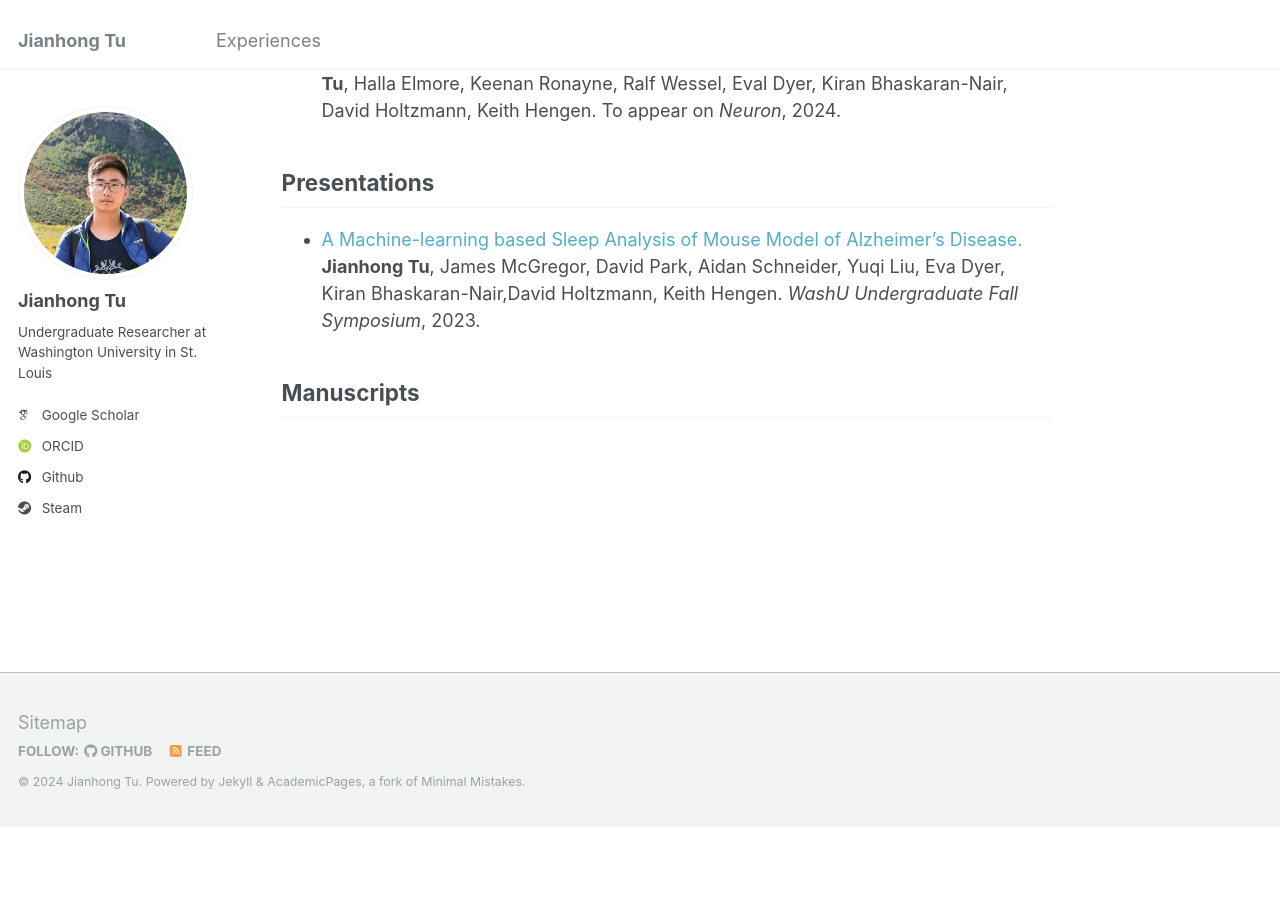
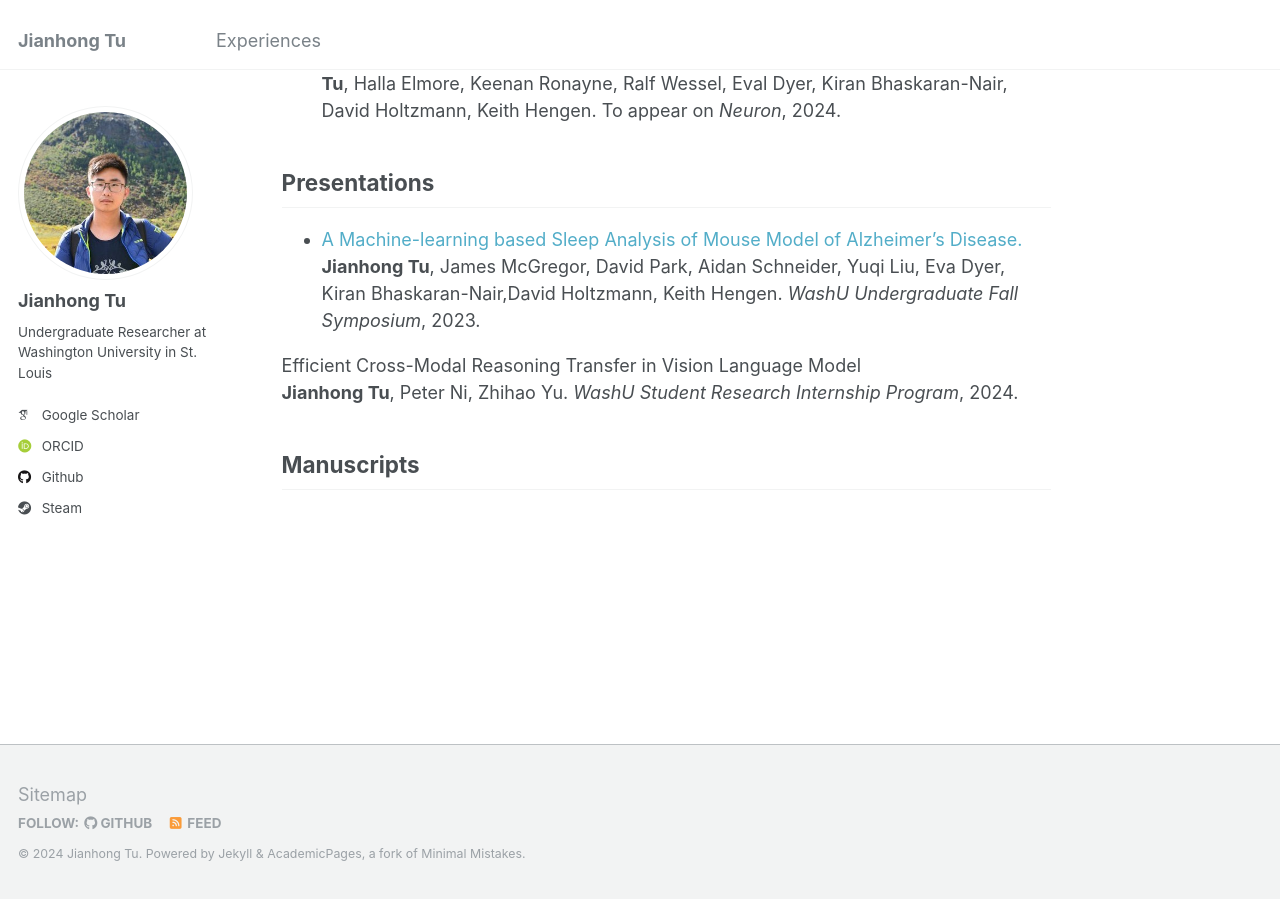
Before and after one commit to ToviTu/jianhongtu.github.io, a Jekyll site: the page built from _pages/about.md, in a window 1280 px wide and 900 px high, scrolled down 629 px. Built offline with Jekyll 4.4.1, drawn with Linux system fonts in a browser that asks for light colours; some web fonts are replaced; before the commit the page ends 1457 px from its top, so only the background shows below that.

Commit message:
added a project

```diff
--- a/_pages/about.md
+++ b/_pages/about.md
@@ -26,7 +26,8 @@ James McGregor, Clayton Farris, Aidan Schneider, Chao Wang, Yuqi Liu, **Jianhong
 * <a href="https://symposium.foragerone.com/fall-2023-undergraduate-research-symposium/presentations/59544" style="text-decoration:none;"> A Machine-learning based Sleep Analysis of Mouse Model of Alzheimer’s Disease. </a> \
 **Jianhong Tu**, James McGregor, David Park, Aidan Schneider, Yuqi Liu, Eva Dyer, Kiran Bhaskaran-Nair,David Holtzmann, Keith Hengen. *WashU Undergraduate Fall Symposium*, 2023.
 
-
+Efficient Cross-Modal Reasoning Transfer in Vision Language Model \
+**Jianhong Tu**, Peter Ni, Zhihao Yu. *WashU Student Research Internship Program*, 2024.
 
 **Manuscripts**
 ----------------------
```
